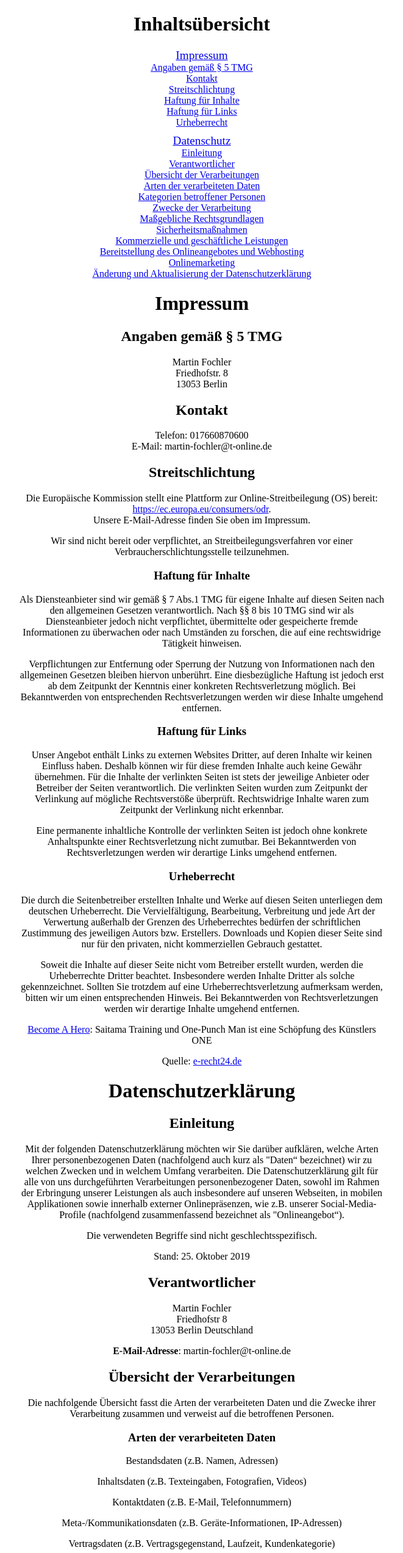
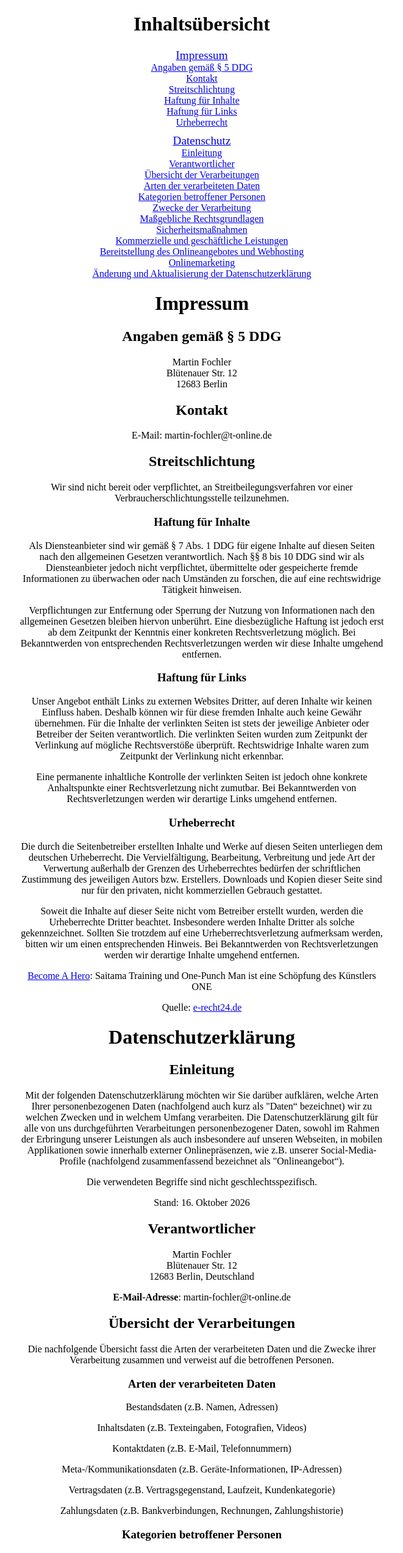
Before and after one commit to mafo5/mafo5.github.io, a plain HTML site: page imprint.html in a window 1280 px wide. Shown: the top 2546 px of the page at 61% size, without its empty margins (309-970 px from the left). Drawn offline with Linux system fonts and the light colour scheme.

Commit message:
update imprint: new address, DDG, drop phone and ODR link
Co-Authored-By: Claude Opus 5.5 <noreply@anthropic.com>

```diff
--- a/imprint.html
+++ b/imprint.html
@@ -35,7 +35,7 @@
     <ul class="index">
         <li><a class="index-link" href="#i">Impressum</a>
             <ul>
-                <li><a class="index-link" href="#i1">Angaben gem&auml;&szlig; &sect; 5 TMG</a></li>
+                <li><a class="index-link" href="#i1">Angaben gem&auml;&szlig; &sect; 5 DDG</a></li>
                 <li><a class="index-link" href="#i2">Kontakt</a></li>
                 <li><a class="index-link" href="#i3">Streitschlichtung</a></li>
                 <li><a class="index-link" href="#i31">Haftung f&uuml;r Inhalte</a></li>
@@ -63,27 +63,21 @@
 
     <h1 id="i">Impressum</h1>
 
-    <h2 id="i1">Angaben gem&auml;&szlig; &sect; 5 TMG</h2>
+    <h2 id="i1">Angaben gem&auml;&szlig; &sect; 5 DDG</h2>
     <p>Martin Fochler<br />
-        Friedhofstr. 8<br />
-        13053 Berlin</p>
+        Blütenauer Str. 12<br />
+        12683 Berlin</p>
 
     <h2 id="i2">Kontakt</h2>
-    <p>Telefon: 017660870600<br />
-        E-Mail: martin-fochler@t-online.de</p>
+    <p>E-Mail: martin-fochler@t-online.de</p>
 
     <h2 id="i3">Streitschlichtung</h2>
-    <p>Die Europ&auml;ische Kommission stellt eine Plattform zur Online-Streitbeilegung (OS) bereit: <a
-            href="https://ec.europa.eu/consumers/odr" target="_blank"
-            rel="noopener noreferrer">https://ec.europa.eu/consumers/odr</a>.<br /> Unsere E-Mail-Adresse finden Sie
-        oben im Impressum.</p>
-
     <p>Wir sind nicht bereit oder verpflichtet, an Streitbeilegungsverfahren vor einer Verbraucherschlichtungsstelle
         teilzunehmen.</p>
 
     <h3 id="i31">Haftung f&uuml;r Inhalte</h3>
-    <p>Als Diensteanbieter sind wir gem&auml;&szlig; &sect; 7 Abs.1 TMG f&uuml;r eigene Inhalte auf diesen Seiten nach
-        den allgemeinen Gesetzen verantwortlich. Nach &sect;&sect; 8 bis 10 TMG sind wir als Diensteanbieter jedoch
+    <p>Als Diensteanbieter sind wir gem&auml;&szlig; &sect; 7 Abs. 1 DDG f&uuml;r eigene Inhalte auf diesen Seiten nach
+        den allgemeinen Gesetzen verantwortlich. Nach &sect;&sect; 8 bis 10 DDG sind wir als Diensteanbieter jedoch
         nicht verpflichtet, &uuml;bermittelte oder gespeicherte fremde Informationen zu &uuml;berwachen oder nach
         Umst&auml;nden zu forschen, die auf eine rechtswidrige T&auml;tigkeit hinweisen.</p>
     <p>Verpflichtungen zur Entfernung oder Sperrung der Nutzung von Informationen nach den allgemeinen Gesetzen bleiben
@@ -123,9 +117,9 @@
         sowie innerhalb externer Onlinepräsenzen, wie z.B. unserer Social-Media-Profile (nachfolgend zusammenfassend
         bezeichnet als "Onlineangebot“).</p>
     <p>Die verwendeten Begriffe sind nicht geschlechtsspezifisch.</p>
-    <p>Stand: 25. Oktober 2019</p>
+    <p>Stand: 16. Oktober 2026</p>
     <h2 id="d2">Verantwortlicher</h2>
-    <p>Martin Fochler<br>Friedhofstr 8<br>13053 Berlin Deutschland</p>
+    <p>Martin Fochler<br>Blütenauer Str. 12<br>12683 Berlin, Deutschland</p>
     <p><strong>E-Mail-Adresse</strong>: martin-fochler@t-online.de</p>
     <h2 id="d3">Übersicht der Verarbeitungen</h2>
     <p>Die nachfolgende Übersicht fasst die Arten der verarbeiteten Daten und die Zwecke ihrer Verarbeitung zusammen und
@@ -408,7 +402,7 @@
         <li>
             <p><strong>Google Analytics für Firebase:</strong> Google Analytics für Firebase gehört zur Technologie Google Firebase, die wiederum Teil der Google Cloud Platform ist. Dies ist ein Dienst der Google LLC 1600 Amphitheatre Pkwy, Mountain View, California 94043.<br>
                 <br>
-                Google ist als Privacy-Shield-zertifziert ausgewiesen (<a href="https://www.privacyshield.gov/participant?id=a2zt000000001L5AAI">https://www.privacyshield.gov/participant?id=a2zt000000001L5AAI</a>) und bietet damit die Garantie europäische Datenschutzstandards einzuhalten.<br>
+                Die Google LLC ist unter dem EU-US Data Privacy Framework zertifiziert (<a href="https://www.dataprivacyframework.gov/">https://www.dataprivacyframework.gov/</a>); die Übermittlung in die USA stützt sich auf den Angemessenheitsbeschluss der EU-Kommission vom 10. Juli 2023 (Art. 45 DSGVO).<br>
                 Weitere Informationen zur Verwendung der Daten bei Google finden sich unter <a href="https://policies.google.com/technologies/partner-sites?hl=de">https://policies.google.com/technologies/partner-sites?hl=de</a>.<br>
                 <br>
                 Weitere Informationen zu Google Analytics für Firebase finden Sie unter <a href="https://firebase.google.com/products/analytics/">https://firebase.google.com/products/analytics/</a> und in der Datenschutzerklärung von Google unter <a href="http://www.google.de/intl/de/policies/privacy">http://www.google.de/intl/de/policies/privacy</a>.</p>
```
Also changed, not shown: imprint_en.html (+9 -14 lines).
